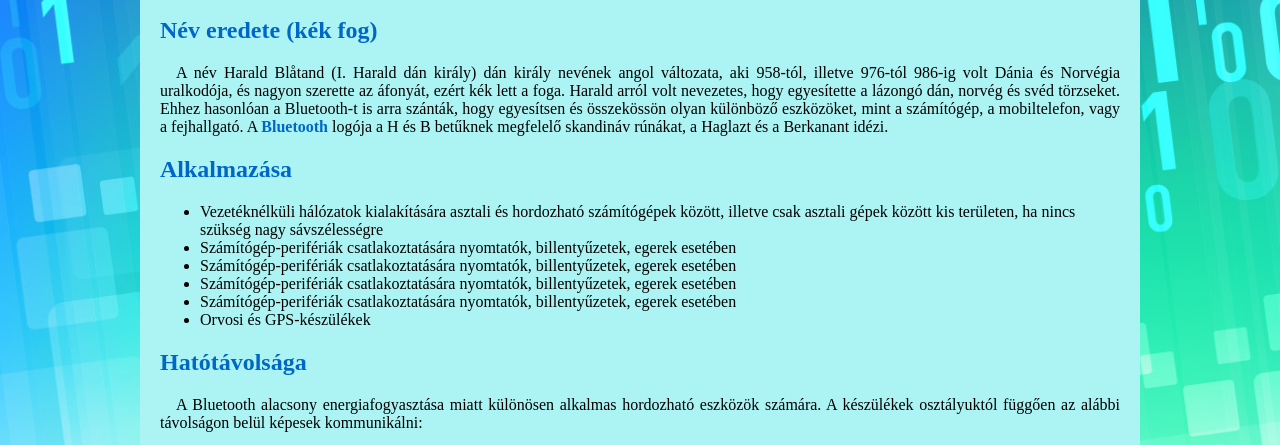
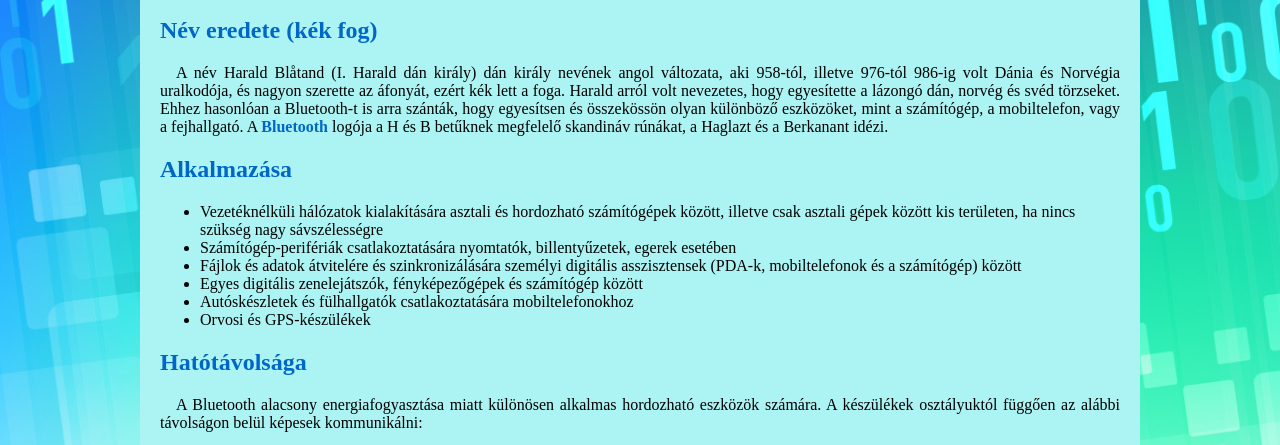
Before and after one commit to Shelery/bluetooth_Kovacs_E, a plain HTML site: page index.html in a window 1280 px wide. Shown: the part 322-767 px from the top of the page. Drawn offline with Linux system fonts and the light colour scheme.

Commit message:
Update index.html

```diff
--- a/index.html
+++ b/index.html
@@ -47,16 +47,13 @@
             egerek esetében
           </li>
           <li>
-            Számítógép-perifériák csatlakoztatására nyomtatók, billentyűzetek,
-            egerek esetében
+            Fájlok és adatok átvitelére és szinkronizálására személyi digitális asszisztensek (PDA-k, mobiltelefonok és a számítógép) között
           </li>
           <li>
-            Számítógép-perifériák csatlakoztatására nyomtatók, billentyűzetek,
-            egerek esetében
+            Egyes digitális zenelejátszók, fényképezőgépek és számítógép között
           </li>
           <li>
-            Számítógép-perifériák csatlakoztatására nyomtatók, billentyűzetek,
-            egerek esetében
+            Autóskészletek és fülhallgatók csatlakoztatására mobiltelefonokhoz
           </li>
           <li>Orvosi és GPS-készülékek</li>
         </ul>
```
